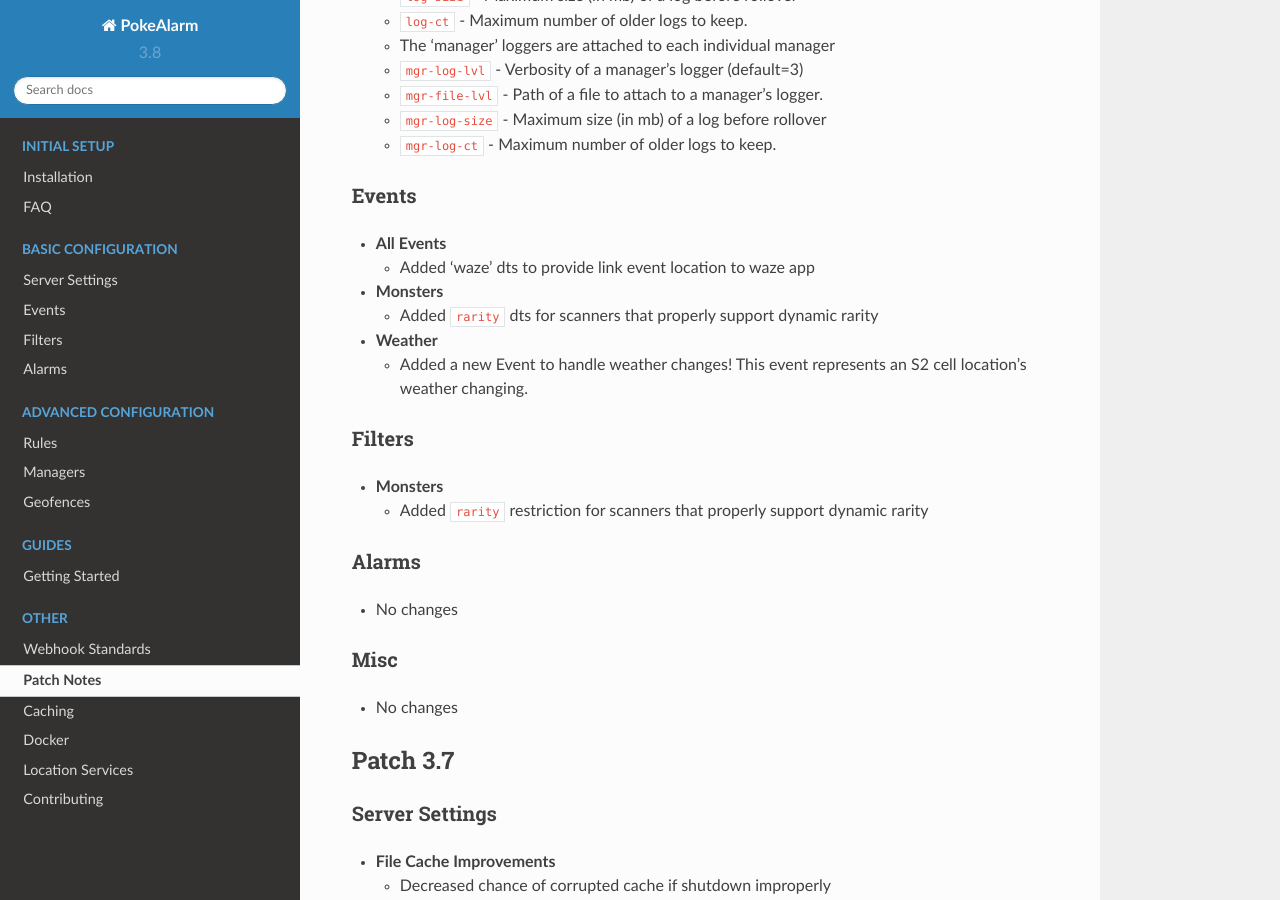
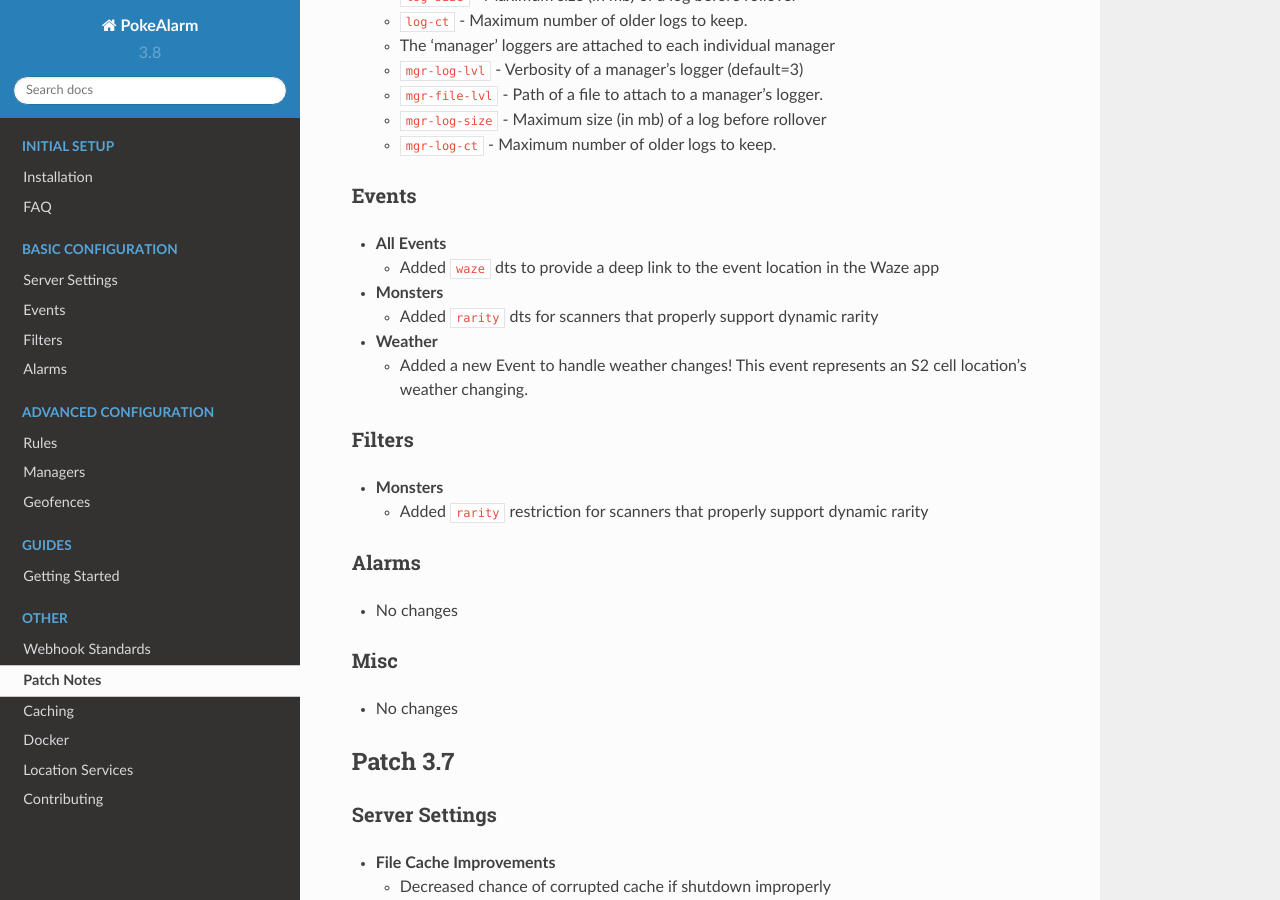
Before and after one commit to pokealarm/pokealarm, a Sphinx documentation site: the page built from docs/miscellaneous/patch-notes.md, in a window 1280 px wide and 900 px high, scrolled down 701 px. Built offline with Sphinx 7.4.7 and the Read the Docs theme 2.0.0, drawn with Linux system fonts in a browser that asks for light colours.

Commit message:
Better waze description.

```diff
--- a/docs/miscellaneous/patch-notes.md
+++ b/docs/miscellaneous/patch-notes.md
@@ -32,7 +32,8 @@
 
 ### Events
 * **All Events**
-  * Added 'waze' dts to provide link event location to waze app
+  * Added `waze` dts to provide a deep link to the event location in the
+    Waze app
 * **Monsters**
   * Added `rarity` dts for scanners that properly support dynamic rarity
 * **Weather**
```
